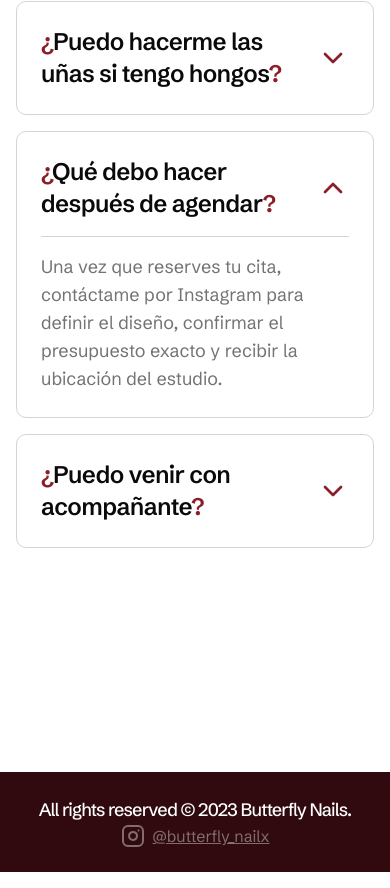
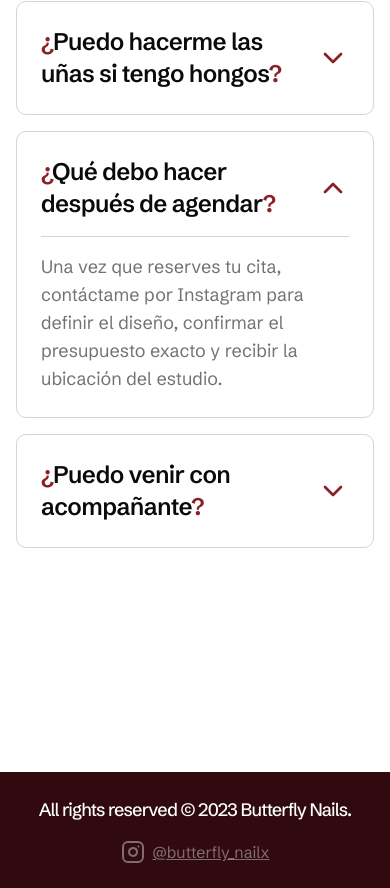
Before and after one commit to yusborinchit/butterflynails-v2, a Next.js app: page / in a window 390 px wide. Shown: the part 8362-9250 px from the top of the page. Built offline with nearby package versions, Linux system fonts and the light colour scheme; no server answers; the database is empty.

Commit message:
fix: :lipstick: add more gap in the footer

```diff
--- a/src/components/footer.tsx
+++ b/src/components/footer.tsx
@@ -4,7 +4,7 @@ import MainContainer from "./containers/main-container";
 export default function Footer() {
   return (
     <footer className="bg-primary-900 mt-56">
-      <MainContainer className="flex flex-col items-center justify-between py-6 sm:flex-row">
+      <MainContainer className="flex flex-col items-center justify-between gap-4 py-6 sm:flex-row">
         <p className="text-lg font-medium tracking-tighter text-white">
           All rights reserved © 2023 Butterfly Nails.
         </p>
```
